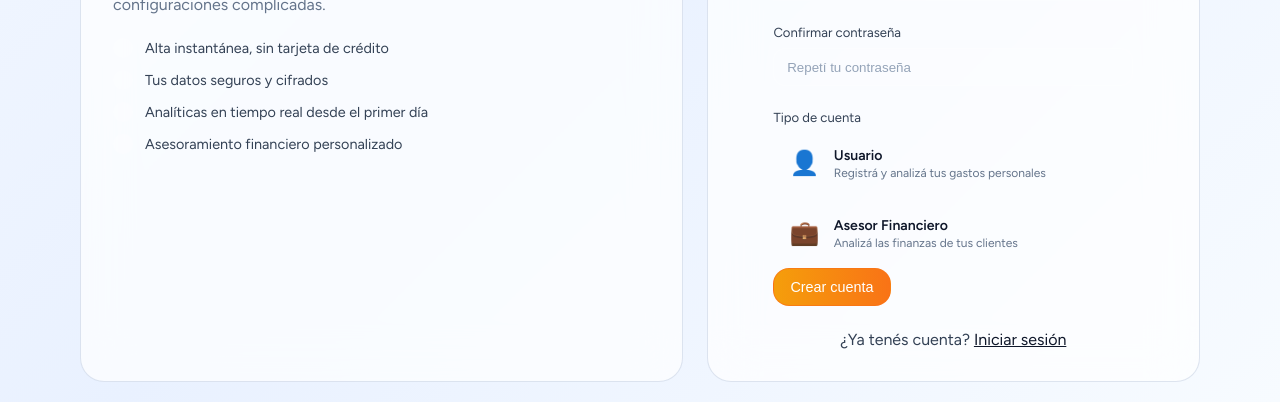
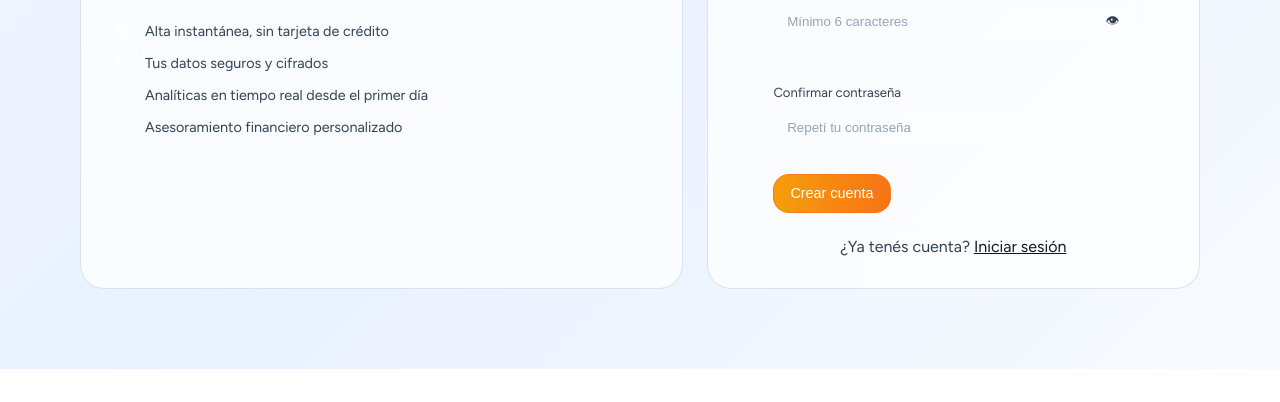
Before and after one commit to mgonzalez309-dev/gestor-gastos-pro, a website: page frontend/register.html in a window 1280 px wide. Shown: the part 431-833 px from the top of the page. After the commit the page ends 800 px from the top, so only its background shows below. Drawn offline with Linux system fonts and the light colour scheme.

Commit message:
fix: remove role selector from register; show friendly user-not-found error on login

```diff
--- a/backend/src/auth/auth.service.ts
+++ b/backend/src/auth/auth.service.ts
@@ -57,13 +57,13 @@ export class AuthService {
     });
 
     if (!user) {
-      throw new UnauthorizedException('Credenciales incorrectas.');
+      throw new UnauthorizedException('No encontramos una cuenta con ese correo.');
     }
 
     const passwordMatch = await bcrypt.compare(dto.password, user.password);
 
     if (!passwordMatch) {
-      throw new UnauthorizedException('Credenciales incorrectas.');
+      throw new UnauthorizedException('Contraseña incorrecta.');
     }
 
     const token = this.generateToken(user.id, user.email, user.role);
--- a/frontend/css/components.css
+++ b/frontend/css/components.css
@@ -1217,62 +1217,3 @@ select option {
     width: 100%;
   }
 }
-
-/* -- Role selector cards (register page) -------------------------- */
-.role-cards {
-  display: flex;
-  flex-direction: column;
-  gap: .6rem;
-}
-
-.role-card {
-  display: block;
-  cursor: pointer;
-}
-
-.role-card input[type="radio"] {
-  position: absolute;
-  opacity: 0;
-  width: 0;
-  height: 0;
-}
-
-.role-card-body {
-  display: flex;
-  align-items: center;
-  gap: .9rem;
-  padding: .85rem 1rem;
-  border: 2px solid var(--border-color);
-  border-radius: var(--radius-xl);
-  background: var(--bg-secondary);
-  transition: border-color var(--transition-fast), background var(--transition-fast);
-}
-
-.role-card input[type="radio"]:checked + .role-card-body {
-  border-color: var(--color-primary);
-  background: color-mix(in srgb, var(--color-primary) 8%, transparent);
-}
-
-.role-card:hover .role-card-body {
-  border-color: var(--color-primary);
-}
-
-.role-card-icon {
-  font-size: 1.5rem;
-  line-height: 1;
-  flex-shrink: 0;
-}
-
-.role-card-title {
-  display: block;
-  font-size: .88rem;
-  font-weight: 600;
-  color: var(--text-primary);
-}
-
-.role-card-desc {
-  display: block;
-  font-size: .75rem;
-  color: var(--text-muted);
-  margin-top: .15rem;
-}
--- a/frontend/js/auth.js
+++ b/frontend/js/auth.js
@@ -339,7 +339,12 @@ const Auth = (() => {
         Api.saveUser(res.user);
         window.location.href = 'dashboard.html';
       } catch (err) {
-        Api.showAlert(alertEl, err.message, 'error');
+        const isNotFound = err.message?.toLowerCase().includes('no encontramos');
+        if (isNotFound) {
+          Api.showAlert(alertEl, `No encontramos una cuenta con ese correo. <a href="register.html" style="color:inherit;font-weight:600;text-decoration:underline;">Registrate gratis</a>.`, 'error');
+        } else {
+          Api.showAlert(alertEl, err.message, 'error');
+        }
         setLoading(btn, btnText, btnSpin, false);
       }
     });
@@ -385,7 +390,6 @@ const Auth = (() => {
       const email    = form.email.value.trim();
       const password = form.password.value;
       const confirm  = form.confirmPassword.value;
-      const role     = form.querySelector('input[name="role"]:checked')?.value || 'USER';
 
       let valid = true;
       if (!name || name.length < 2)            { showFieldError('name', 'Ingresá tu nombre completo.'); valid = false; }
@@ -397,10 +401,10 @@ const Auth = (() => {
       setLoading(btn, btnText, btnSpin, true);
 
       try {
-        const res = await Api.post('/auth/register', { name, email, password, role });
+        const res = await Api.post('/auth/register', { name, email, password });
         Api.saveToken(res.access_token);
         Api.saveUser(res.user);
-        window.location.href = res.user.role === 'ADVISOR' ? 'advisor.html' : 'dashboard.html';
+        window.location.href = 'dashboard.html';
       } catch (err) {
         const isDuplicate = err.message?.toLowerCase().includes('ya existe') ||
                             err.message?.toLowerCase().includes('conflict') ||
--- a/frontend/register.html
+++ b/frontend/register.html
@@ -124,32 +124,6 @@ empieza hoy</h1>
             <span class="form-error" id="confirm-password-error"></span>
           </div>
 
-          <div class="form-group">
-            <label class="form-label">Tipo de cuenta</label>
-            <div class="role-cards">
-              <label class="role-card">
-                <input type="radio" name="role" value="USER" checked />
-                <div class="role-card-body">
-                  <span class="role-card-icon">👤</span>
-                  <div>
-                    <span class="role-card-title">Usuario</span>
-                    <span class="role-card-desc">Registrá y analizá tus gastos personales</span>
-                  </div>
-                </div>
-              </label>
-              <label class="role-card">
-                <input type="radio" name="role" value="ADVISOR" />
-                <div class="role-card-body">
-                  <span class="role-card-icon">💼</span>
-                  <div>
-                    <span class="role-card-title">Asesor Financiero</span>
-                    <span class="role-card-desc">Analizá las finanzas de tus clientes</span>
-                  </div>
-                </div>
-              </label>
-            </div>
-          </div>
-
           <button type="submit" id="register-btn" class="btn btn-primary btn-full" style="margin-top:4px">
             <span class="btn-text">Crear cuenta</span>
             <span class="btn-spinner hidden">⏳</span>
```
